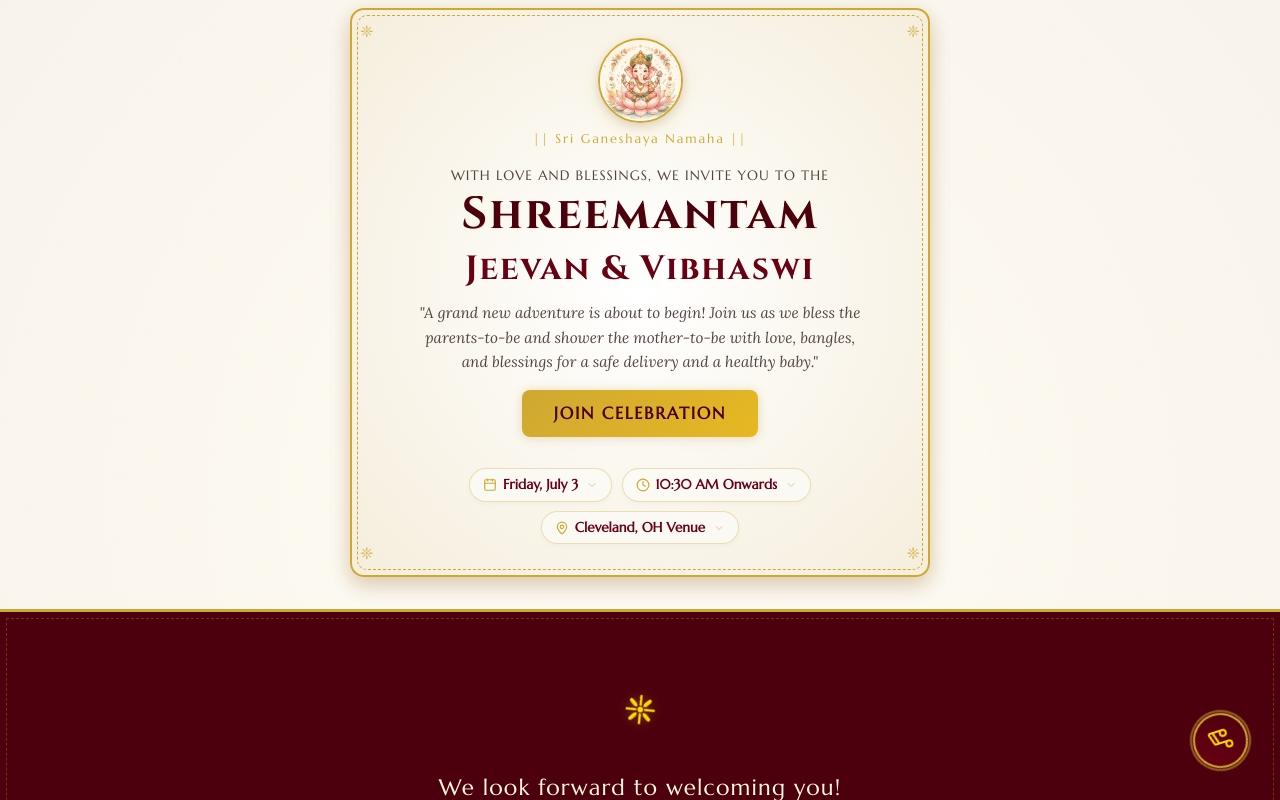
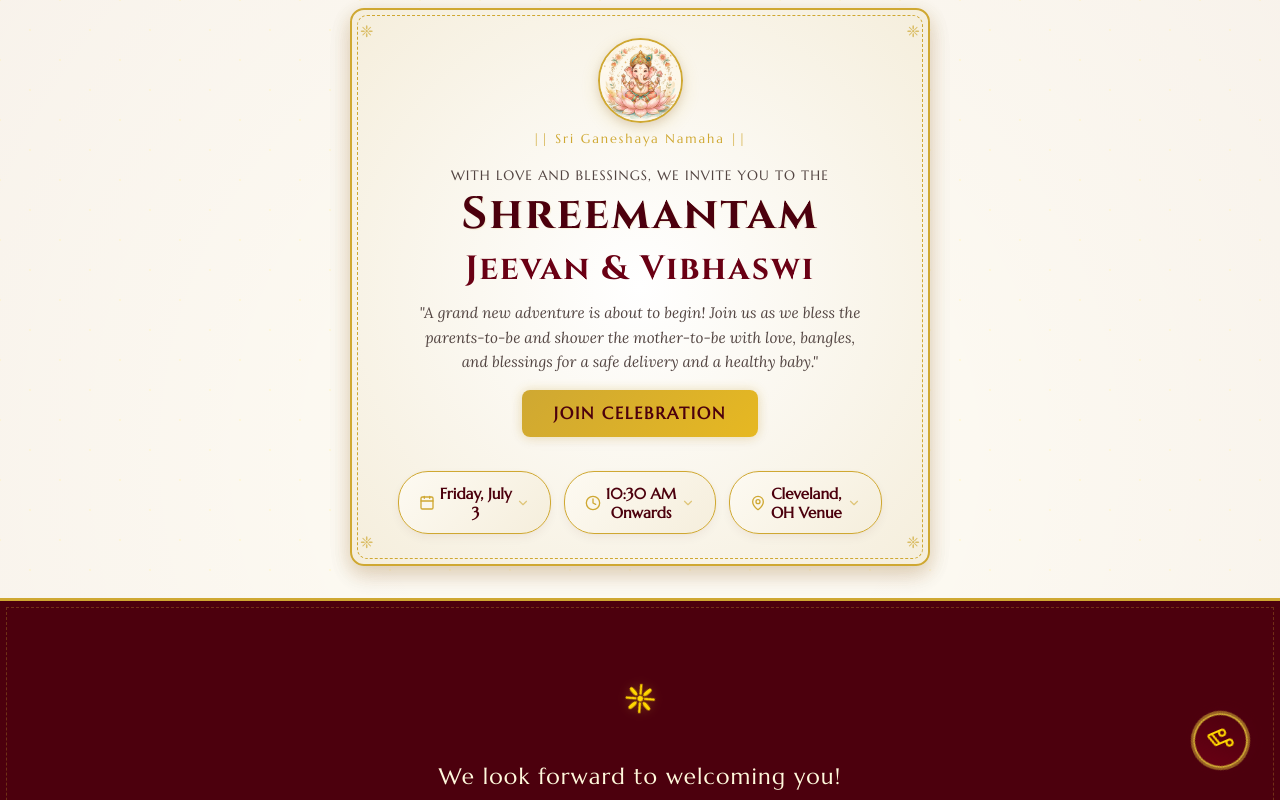
Before and after one commit to tiejeevan/srimantham, a Next.js app: page / in a window 1280 px wide. Shown: the top 800 px of the page. Built offline with nearby package versions, Linux system fonts and the light colour scheme; no server answers; the database is empty.

Commit message:
some changes 2.0

```diff
--- a/src/app/api/admin/route.ts
+++ b/src/app/api/admin/route.ts
@@ -90,6 +90,22 @@ export async function POST(request: Request) {
     }
 
     const body = await request.json();
+
+    // Support bulk updates
+    if (body.settings && typeof body.settings === 'object') {
+      for (const [key, value] of Object.entries(body.settings)) {
+        await db
+          .insert(settings)
+          .values({ key, value: String(value) })
+          .onConflictDoUpdate({
+            target: settings.key,
+            set: { value: String(value), updatedAt: new Date() },
+          });
+      }
+      return NextResponse.json({ success: true });
+    }
+
+    // Support single update fallback
     const { key, value } = body;
 
     if (!key || typeof key !== 'string') {
--- a/src/app/page.module.css
+++ b/src/app/page.module.css
@@ -67,14 +67,7 @@
   font-size: 1.6rem;
   color: var(--color-gold-bright);
   font-weight: 600;
-  margin-bottom: 3rem;
-}
-
-.copyright {
-  border-top: 1px solid rgba(255, 255, 255, 0.1);
-  padding-top: 1.5rem;
-  font-size: 0.85rem;
-  color: rgba(253, 251, 247, 0.6);
+  margin-bottom: 1.5rem;
 }
 
 @keyframes spinSlow {
@@ -84,14 +77,25 @@
 
 @media (max-width: 768px) {
   .heroSection {
-    padding-bottom: 1.5rem;
+    padding-bottom: 1rem;
+  }
+
+  .footer {
+    padding: 2.25rem 1.25rem 1.5rem;
+  }
+
+  .footerMandala {
+    font-size: 2rem;
+    margin-bottom: 0.75rem;
   }
 
   .footerGreeting {
-    font-size: 1.2rem;
+    font-size: 1.1rem;
+    margin-bottom: 0.5rem;
   }
 
   .footerHosts {
-    font-size: 1.3rem;
+    font-size: 1.25rem;
+    margin-bottom: 0.5rem;
   }
 }
--- a/src/app/page.tsx
+++ b/src/app/page.tsx
@@ -21,9 +21,6 @@ export default function Home() {
         <div className={styles.footerMandala}>❈</div>
         <p className={styles.footerGreeting}>We look forward to welcoming you!</p>
         <p className={styles.footerHosts}>— Jeevan & Vibhaswi's Family</p>
-        <div className={styles.copyright}>
-          <p>© 2026 Shreemantam Invitation. Crafted with love.</p>
-        </div>
       </footer>
     </main>
   );
--- a/src/components/InvitationCard.module.css
+++ b/src/components/InvitationCard.module.css
@@ -28,6 +28,7 @@
   display: flex;
   justify-content: center;
   align-items: center;
+  transition: var(--transition-smooth);
 }
 
 .ganeshaImg {
@@ -43,6 +44,13 @@
 .ganeshaImg:hover {
   transform: scale(1.05);
   box-shadow: 0 5px 12px rgba(207, 168, 50, 0.35);
+}
+
+.ganeshaEnlarged .ganeshaImg {
+  width: 170px;
+  height: 170px;
+  border-width: 3px;
+  box-shadow: 0 10px 30px rgba(207, 168, 50, 0.45);
 }
 
 .auspiciousLine {
@@ -112,49 +120,72 @@
 
 .infoBar {
   display: flex;
-  justify-content: center;
+  flex-direction: column; /* Stack vertically on mobile */
   align-items: center;
-  flex-wrap: wrap;
-  gap: 0.6rem;
+  gap: 0.75rem;
   width: 100%;
-  margin-top: 0.8rem;
-  padding: 0.4rem;
+  margin-top: 1rem;
+  padding: 0.2rem;
+}
+
+@media (min-width: 768px) {
+  .infoBar {
+    flex-direction: row; /* Horizontal on desktop */
+    justify-content: center;
+    gap: 0.8rem;
+    padding: 0.4rem;
+  }
 }
 
 .infoBtn {
-  background: rgba(253, 251, 247, 0.7);
-  border: 1px solid rgba(207, 168, 50, 0.35);
-  display: inline-flex;
+  background: linear-gradient(135deg, var(--color-cream-base) 0%, var(--color-cream-dark) 100%);
+  border: 1.5px solid var(--color-gold-deep);
+  display: flex;
   align-items: center;
-  gap: 6px;
+  width: 100%;
+  max-width: 320px; /* Centered fixed width container on mobile */
   font-family: var(--font-accent);
-  font-size: 0.85rem;
-  font-weight: 600;
-  color: var(--color-maroon-rich);
+  font-size: 0.95rem; /* Highly readable font size */
+  font-weight: 700;
+  color: var(--color-maroon-deep);
   cursor: pointer;
-  padding: 0.45rem 0.8rem;
-  border-radius: 20px;
+  padding: 0.7rem 1.25rem; /* Larger tap targets */
+  border-radius: 30px;
   transition: var(--transition-smooth);
-  box-shadow: 0 2px 5px rgba(76, 0, 13, 0.03);
+  box-shadow: 0 4px 10px rgba(76, 0, 13, 0.05), 0 0 0 1px rgba(207, 168, 50, 0.03);
+}
+
+@media (min-width: 768px) {
+  .infoBtn {
+    width: 240px; /* Uniform width on desktop */
+    margin: 0;
+  }
 }
 
 .infoBtn:hover {
-  background-color: rgba(207, 168, 50, 0.15);
-  border-color: var(--color-gold-deep);
-  color: var(--color-maroon-deep);
-  transform: translateY(-1px);
-  box-shadow: 0 4px 10px rgba(207, 168, 50, 0.15);
+  background: linear-gradient(135deg, var(--color-cream-dark) 0%, rgba(207, 168, 50, 0.15) 100%);
+  border-color: var(--color-maroon-rich);
+  color: var(--color-maroon-rich);
+  transform: translateY(-2px);
+  box-shadow: 0 6px 18px rgba(207, 168, 50, 0.25);
 }
 
 .infoIcon {
   color: var(--color-gold-deep);
   flex-shrink: 0;
+  margin-right: 0.25rem;
+}
+
+.infoText {
+  flex: 1;
+  text-align: center;
 }
 
 .chevronIcon {
   color: var(--color-gold-deep);
   opacity: 0.6;
-  margin-left: 2px;
+  margin-left: 0.25rem;
+  flex-shrink: 0;
   transition: var(--transition-smooth);
 }
 
@@ -175,7 +206,9 @@
   -webkit-backdrop-filter: blur(8px);
   display: flex;
   justify-content: center;
-  align-items: center;
+  align-items: flex-start; /* Align to top to support scrolling */
+  overflow-y: auto; /* Enable vertical scroll */
+  padding: 2.5rem 1rem; /* Margins around the modal during scroll */
   z-index: 1000;
   animation: fadeIn 0.25s ease-out;
 }
@@ -530,9 +563,9 @@
   }
 
   .infoBtn {
-    font-size: 0.8rem;
-    padding: 0.25rem 0.4rem;
-    gap: 4px;
+    font-size: 0.88rem;
+    padding: 0.6rem 1.1rem;
+    gap: 5px;
   }
 
   .barDivider {
--- a/src/components/InvitationCard.tsx
+++ b/src/components/InvitationCard.tsx
@@ -63,13 +63,24 @@ const MiniCountdown = ({ targetDate }: { targetDate: string }) => {
 export default function InvitationCard() {
   const [activeModal, setActiveModal] = useState<'day' | 'muhurtham' | 'location' | 'rsvp' | null>(null);
   const [eventDateStr, setEventDateStr] = useState('2026-07-03T10:30:00');
+  const [eventMessage, setEventMessage] = useState('A grand new adventure is about to begin! Join us as we bless the parents-to-be and shower the mother-to-be with love, bangles, and blessings for a safe delivery and a healthy baby.');
+  const [ganeshaStage, setGaneshaStage] = useState(0); // 0 = original, 1 = enlarged, 2 = hidden verse
+
+  const handleGaneshaDoubleClick = () => {
+    setGaneshaStage((prev) => (prev + 1) % 3);
+  };
 
   useEffect(() => {
     fetch('/api/settings')
       .then((res) => res.json())
       .then((data) => {
-        if (data.success && data.settings?.event_date) {
-          setEventDateStr(data.settings.event_date);
+        if (data.success) {
+          if (data.settings?.event_date) {
+            setEventDateStr(data.settings.event_date);
+          }
+          if (data.settings?.event_message) {
+            setEventMessage(data.settings.event_message);
+          }
         }
       })
       .catch((err) => console.error('Error fetching event settings:', err));
@@ -125,11 +136,14 @@ export default function InvitationCard() {
       <div className={`${styles.invitationCard} border-traditional`}>
 
         {/* Cute Baby Ganesha Image */}
-        <div className={styles.ganeshaHeader}>
+        <div className={`${styles.ganeshaHeader} ${ganeshaStage === 1 ? styles.ganeshaEnlarged : ''}`}>
           <img
             src="/baby-ganesha.png"
             alt="Lord Ganesha"
             className={styles.ganeshaImg}
+            onDoubleClick={handleGaneshaDoubleClick}
+            title="Double click me! ❈"
+            style={{ cursor: 'pointer' }}
           />
         </div>
 
@@ -145,9 +159,11 @@ export default function InvitationCard() {
             <h2>Jeevan & Vibhaswi</h2>
           </div>
 
-          <p className={styles.invitationVerse}>
-            "A grand new adventure is about to begin! Join us as we bless the parents-to-be and shower the mother-to-be with love, bangles, and blessings for a safe delivery and a healthy baby."
-          </p>
+          {ganeshaStage !== 2 && (
+            <p className={styles.invitationVerse}>
+              "{eventMessage}"
+            </p>
+          )}
 
           <div className={styles.rsvpTriggerContainer}>
             <button
@@ -165,27 +181,27 @@ export default function InvitationCard() {
               className={styles.infoBtn}
               title="Click for day details"
             >
-              <Calendar className={styles.infoIcon} size={14} />
-              <span>{formattedDay}</span>
-              <ChevronDown className={styles.chevronIcon} size={12} />
+              <Calendar className={styles.infoIcon} size={16} />
+              <span className={styles.infoText}>{formattedDay}</span>
+              <ChevronDown className={styles.chevronIcon} size={14} />
             </button>
             <button
               onClick={() => setActiveModal('muhurtham')}
               className={styles.infoBtn}
               title="Click for muhurtham & countdown"
             >
-              <Clock className={styles.infoIcon} size={14} />
-              <span>{formattedTime}</span>
-              <ChevronDown className={styles.chevronIcon} size={12} />
+              <Clock className={styles.infoIcon} size={16} />
+              <span className={styles.infoText}>{formattedTime}</span>
+              <ChevronDown className={styles.chevronIcon} size={14} />
             </button>
             <button
               onClick={() => setActiveModal('location')}
               className={styles.infoBtn}
               title="Click to view venue on map"
             >
-              <MapPin className={styles.infoIcon} size={14} />
-              <span>Cleveland, OH Venue</span>
-              <ChevronDown className={styles.chevronIcon} size={12} />
+              <MapPin className={styles.infoIcon} size={16} />
+              <span className={styles.infoText}>Cleveland, OH Venue</span>
+              <ChevronDown className={styles.chevronIcon} size={14} />
             </button>
           </div>
         </div>
```
Also changed, not shown: src/app/admin/page.tsx (+35 -8 lines).
